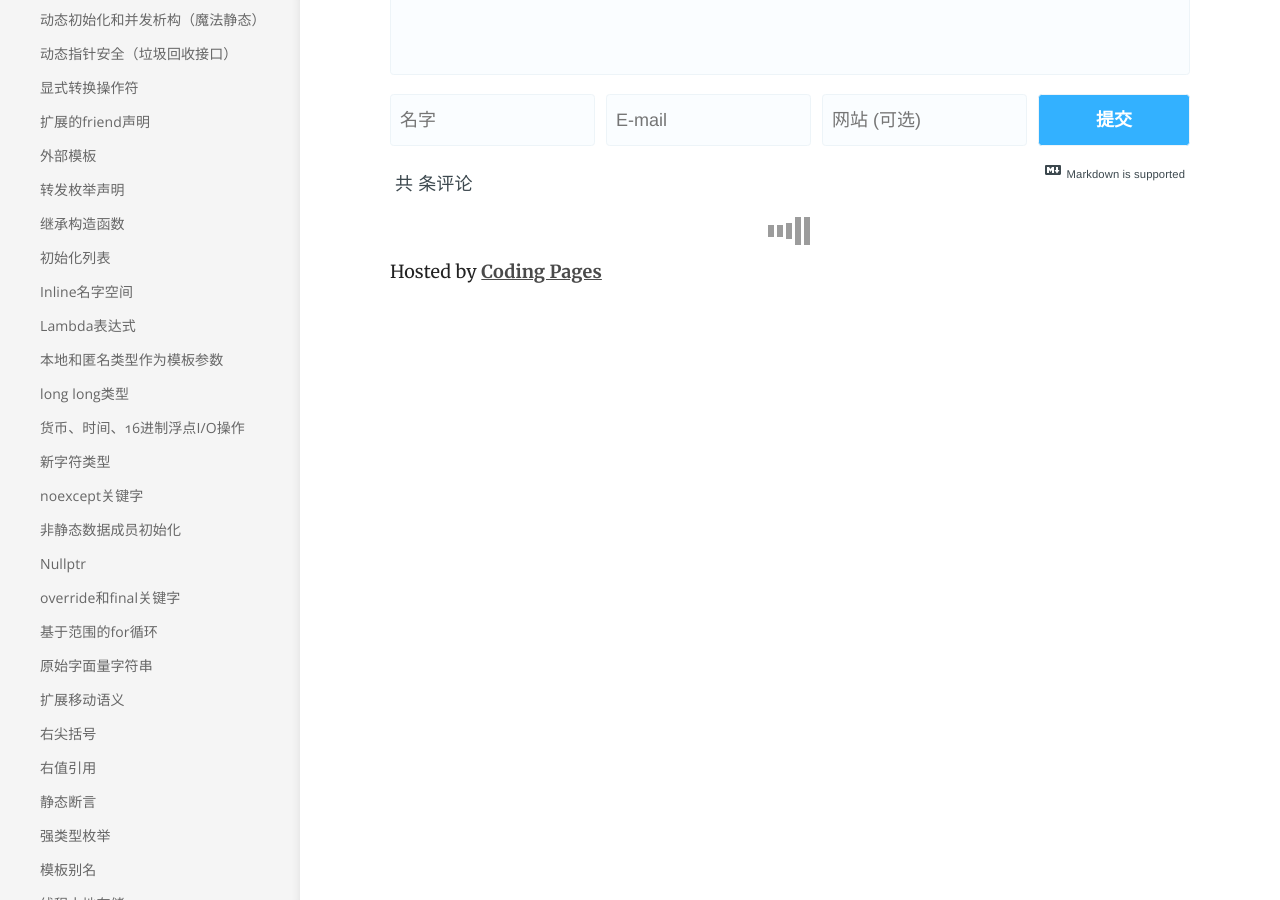
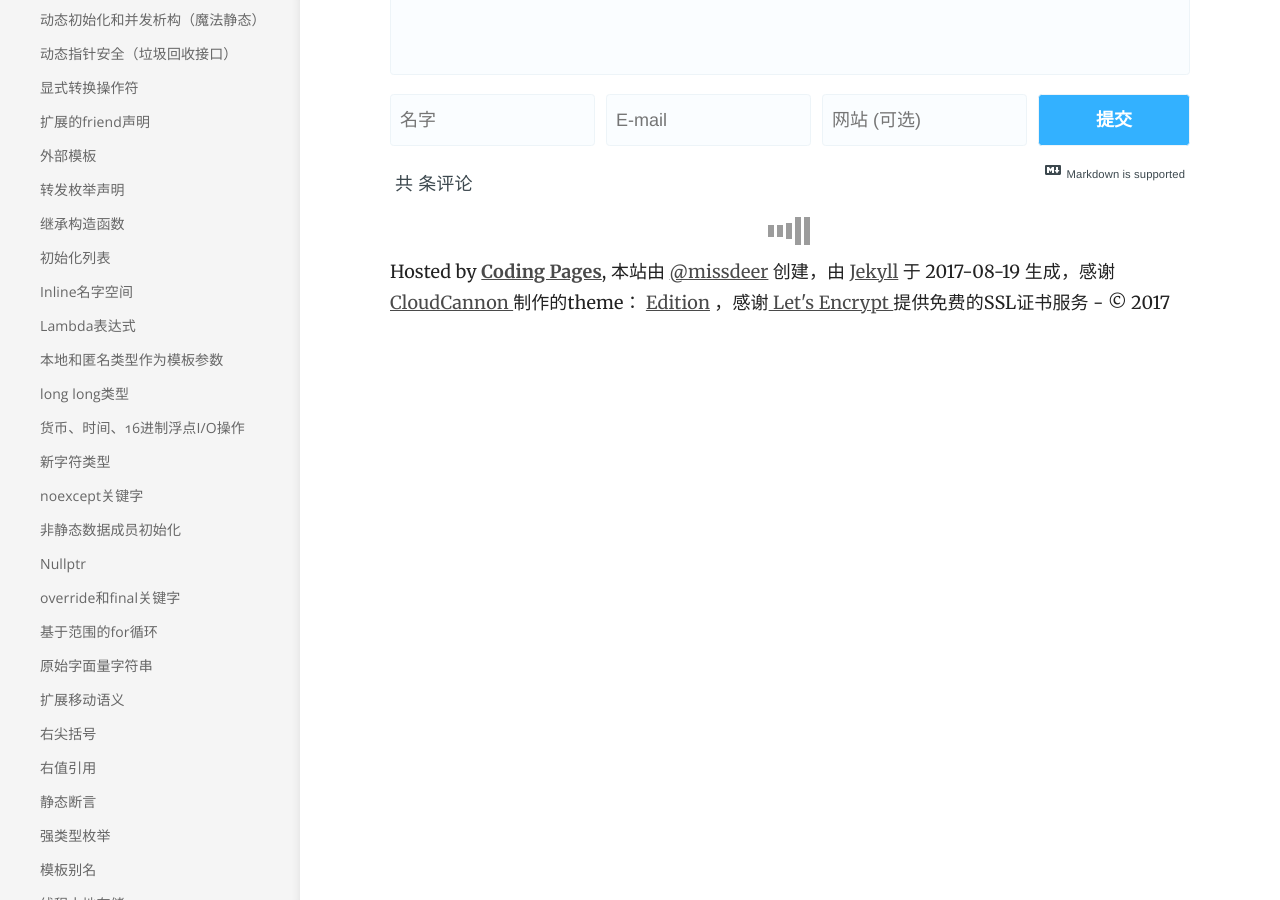
Before and after one commit to missdeer/cxxstd, a Jekyll site: the page built from index.md, in a window 1280 px wide and 900 px high, scrolled down 557 px. Built offline with Jekyll 4.4.1, drawn with Linux system fonts in a browser that asks for light colours; nearby versions of some CDN libraries; comment, search, counter and statistics services are not loaded.

Commit message:
(*)update footer

```diff
--- a/_config.yml
+++ b/_config.yml
@@ -6,6 +6,7 @@
 baseurl:
 google_analytics_key:
 show_full_navigation: true
+creator:  <a href="https://minidump.info" target="_blank">@missdeer</a>
 
 # Values for the jekyll-seo-tag gem (https://github.com/jekyll/jekyll-seo-tag)
 logo: /siteicon.png
--- a/_layouts/default.html
+++ b/_layouts/default.html
@@ -99,8 +99,7 @@
 					  placeholder: '请留下您的宝贵意见和建议~'
 				  });
 				</script>
-				<p>Hosted by <a href="https://pages.coding.me" style="font-weight: bold">Coding Pages</a></p>
-
+				<p>Hosted by <a href="https://pages.coding.me" style="font-weight: bold">Coding Pages</a>, 本站{% if site.creator %}由 {{site.creator}} 创建，由 <a href="https://jekyllrb.com" target="_blank">Jekyll</a> 于 {{ site.time | date: "%F" }} 生成，{% endif %}感谢<a href="https://github.com/CloudCannon" target="_blank"> CloudCannon </a>制作的theme： <a href="https://github.com/CloudCannon/edition-jekyll-template" target="_blank">Edition</a> ，感谢<a href="https://letsencrypt.org/" target="_blank"> Let's Encrypt </a>提供免费的SSL证书服务 - &copy; {{site.time | date: "%Y"}}</p>
 			</div>
 		</section>
 
```
